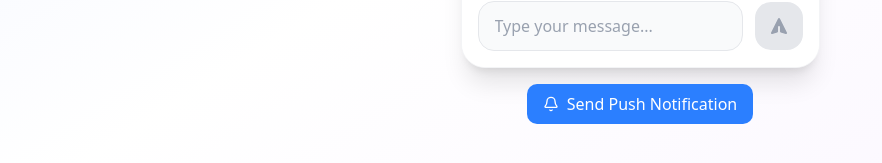
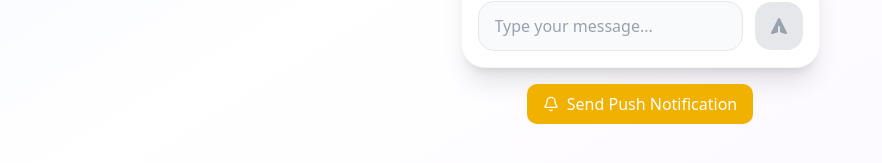
Before and after one commit to DpbProjects/demo-website, a Next.js app: page / in a window 1280 px wide. Shown: the part 587-750 px from the top of the page, without its empty margins (0-882 px from the left). Built offline with nearby package versions, Linux system fonts and the light colour scheme; no server answers.

Commit message:
Update PushNotificationButton component to change background color from blue to yellow and hover color from blue to red for improved visual distinction

```diff
--- a/src/components/chat/push-notification-button.tsx
+++ b/src/components/chat/push-notification-button.tsx
@@ -36,7 +36,7 @@
     <button
       onClick={handleSendNotification}
       disabled={isLoading}
-      className="my-4 flex items-center gap-2 px-4 py-2 bg-blue-500 hover:bg-blue-600 disabled:bg-green-300 text-white rounded-lg transition-colors"
+      className="my-4 flex items-center gap-2 px-4 py-2 bg-yellow-500 hover:bg-red-600 disabled:bg-green-300 text-white rounded-lg transition-colors"
     >
       <Bell size={16} />
       {isLoading ? "Sending..." : "Send Push Notification"}
```
